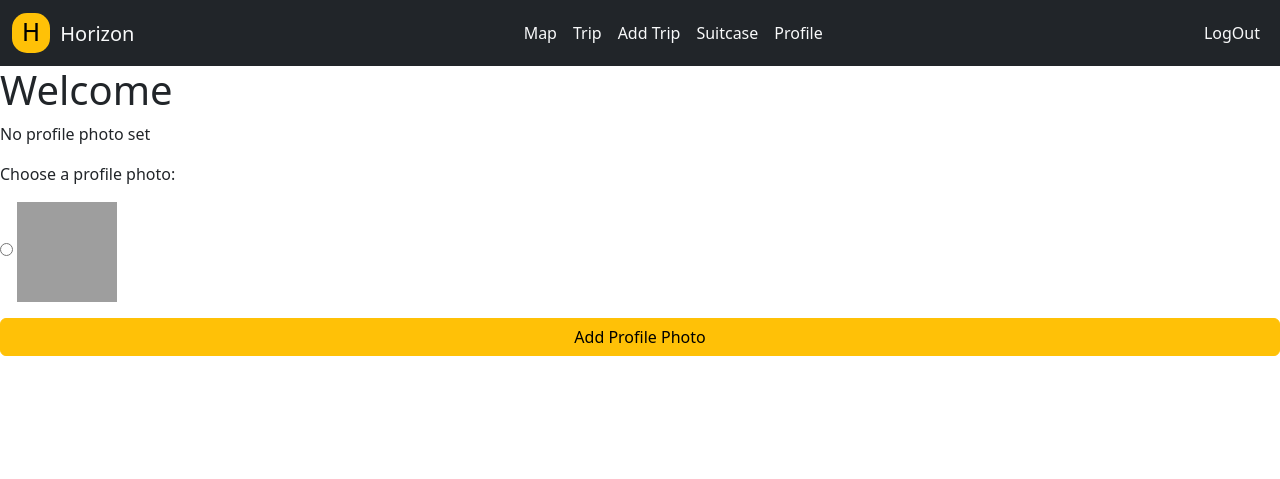
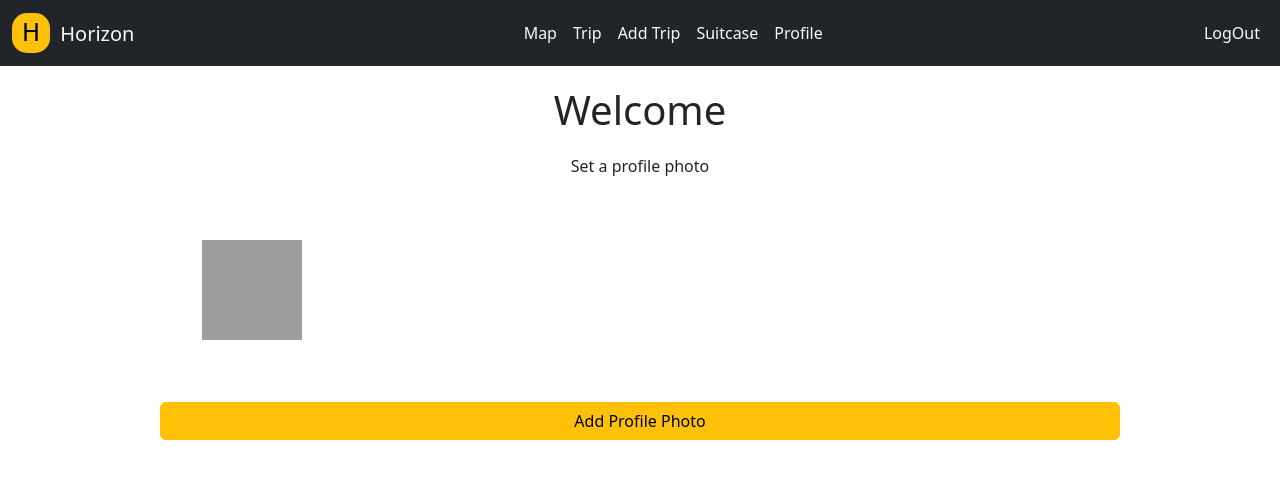
Before and after one commit to Phillipcostas/Horizon-Group, a Django app: page /accounts/signup/questions/profile-photo/ in a window 1280 px wide. Shown: the top 479 px of the page. Run offline with Django 5.2, Linux system fonts and the light colour scheme; a user stored in the database is signed in; tables that the repository leaves empty hold one stand-in row (values such as "Sample post"); some libraries are stand-ins or nearby versions; grey boxes are pictures that could not be loaded.

Commit message:
styled user_photo

```diff
--- a/main_app/templates/addTrip.html
+++ b/main_app/templates/addTrip.html
@@ -6,7 +6,6 @@
 <div class="jumbotron py-5 bg-light" style="font-size: 0.8rem;">
   <div class="container text-center">
     <h1 class="display-4 mb-4" style="font-size: 2.0rem; font-weight: bold;">Welcome to Add Trip</h1>
-    <p class="lead mb-4" style="font-size: 1.2rem;">This is the Add Trip page.</p>
     <h1 class="display-4 mb-4" style="font-size: 2.0rem; font-weight: bold;">Add a New Trip</h1>
     <div class="row justify-content-center">
       <div class="col-md-6">
--- a/main_app/templates/registration/user_photo.html
+++ b/main_app/templates/registration/user_photo.html
@@ -7,19 +7,81 @@
     {% if userProfile.profile_photo %}
       <img src="{{ userProfile.profile_photo.url }}" alt="picture of {{userProfile.name}}" height="200" width="200">
     {% else %}
-      <p>No profile photo set</p>
+      <p>Set a profile photo</p>
     {% endif %}
   </div>
   {% if not userProfile.profile_photo %}
-  <div class="profile-action">
+  <div class="photo-options">
     <form method="post">
       {% csrf_token %}
-      <div class="form-group">
-        {{ form.as_p }}
+      <div class="form-group photo-grid">
+        {% for radio in form.profile_photo %}
+          <div class="photo-item">
+            {{ radio.tag }}
+            <label for="{{ radio.id_for_label }}">
+              {{ radio.choice_label }}
+            </label>
+          </div>
+        {% endfor %}
       </div>
       <button type="submit" class="btn btn-yellow" style="font-size: 1rem; width: 100%;">Add Profile Photo</button>
     </form>
   </div>
   {% endif %}
 </div>
+<style>
+    .profile-container {
+        max-width: 1000px;
+        margin: 0 auto;
+        padding: 20px;
+    }
+    .profile-header {
+        text-align: center;
+        margin-bottom: 20px;
+    }
+    .profile-image {
+        text-align: center;
+        margin-bottom: 20px;
+    }
+    .photo-options {
+        margin-top: 20px;
+    }
+    .photo-grid {
+        display: grid;
+        grid-template-columns: repeat(5, 1fr);
+        gap: 10px;
+        margin-bottom: 20px;
+    }
+    .photo-item {
+        display: contents;
+    }
+    .photo-options input[type="radio"] {
+        display: none;
+    }
+    .photo-options label {
+        display: flex;
+        flex-direction: column;
+        align-items: center;
+        justify-content: center;
+        cursor: pointer;
+        padding: 10px;
+        border: 2px solid transparent;
+        transition: all 0.3s ease;
+        aspect-ratio: 1 / 1;
+    }
+    .photo-options input[type="radio"]:checked + label {
+        border-color: #007bff;
+        background-color: rgba(0, 123, 255, 0.1);
+    }
+    .photo-options label img {
+        width: 100%;
+        height: 100%;
+        object-fit: cover;
+    }
+    @media (max-width: 768px) {
+        .photo-grid {
+            grid-template-columns: repeat(2, 1fr);
+        }
+    }
+</style>
 {% endblock %}
```
